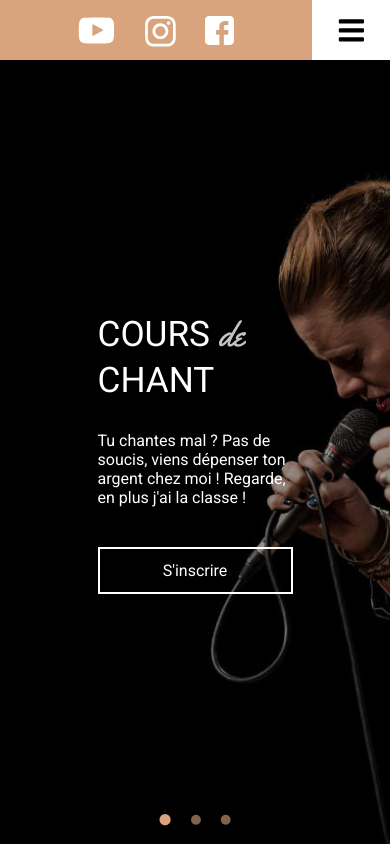
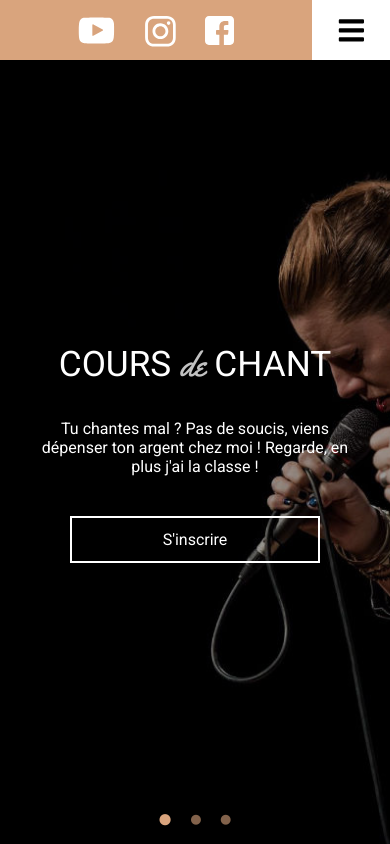
Before and after one commit to Cap0n3/VoiceUp, a React (Create React App) app: page / in a window 390 px wide. Built offline with nearby package versions, Linux system fonts and the light colour scheme.

Commit message:
Refactored css from slider

```diff
--- a/src/components/Header/Header.js
+++ b/src/components/Header/Header.js
@@ -1,19 +1,30 @@
-import React from "react";
-import { HeaderContainer, SlideImg, SlideOverlay, BoxWrapper, TextBox } from "./Header.style";
+import React, { useEffect, useState } from "react";
+import { HeaderContainer, SlideImg, SlideOverlay, BoxWrapper, TextBox, Title, Description } from "./Header.style";
 import FooPic from "../../assets/headers/Header_Tania1.jpg";
 
 function Header() {
+    const [isActive, setIsActive] = useState(false);
+
+    useEffect(() => {
+        const handler = () => {
+            setIsActive(true);
+        }
+        window.addEventListener("load", handler);
+        return () => {
+            window.removeEventListener("load", handler);
+        }
+    }, [])
+
     return (
         <HeaderContainer>
             <SlideImg imageURL={FooPic}>
-                <SlideOverlay>
-                    <BoxWrapper>
+                <SlideOverlay></SlideOverlay>
+                    <BoxWrapper className={isActive ? "active" : ""} transitionTime={500}>
                         <TextBox>
-                            <h1>This is a title</h1>
-                            <p>Hello, I'm a text ! I'm so happy to be here with you !</p>
+                            <Title>This is a title</Title>
+                            <Description>Hello, I'm a text ! I'm so happy to be here with you !</Description>
                         </TextBox>
                     </BoxWrapper>
-                </SlideOverlay>
             </SlideImg>
         </HeaderContainer>
     );
--- a/src/components/Header/Header.style.js
+++ b/src/components/Header/Header.style.js
@@ -20,6 +20,11 @@ export const SlideImg = styled.div`
     background-position: 50% 20%;
     background-repeat: no-repeat;
     background-size: 100%;
+
+    @media only screen and (max-width: 1024px) {
+        background-position: 65% 20%;
+        background-size: cover;
+    }
 `;
 
 export const SlideOverlay = styled.div`
@@ -31,14 +36,23 @@ export const SlideOverlay = styled.div`
 `;
 
 export const BoxWrapper = styled.div`
+    display: flex;
+    align-items: center;
     width: 45%;
     position: absolute;
     top: 0;
-    display: flex;
-    align-items: center;
-    left: 15%;
+    margin-left: auto;
+    margin-right: auto;
+    left: 0;
+    right: 0;
+    z-index: 900;
+    opacity: 0;
+    height: 0;
+    transition: ${({transitionTime}) => {
+        const duration = transitionTime;
+        return `opacity ${duration}ms ease, height ${duration}ms ease`
+    }};
     ${DEBUG ? "border: 1px solid pink;" : ""}
-    z-index: 500;
 
     &.active {
         opacity: 1;
@@ -59,32 +73,38 @@ export const BoxWrapper = styled.div`
         }};
     }
 
-    /* @media only screen and (max-width: 1024px) {
-        left: 25%;
-        width: ${({headerWidth}) => (
-            headerWidth ? `${(headerWidth / 2)}px` : "50px"
-        )};
-    } */
+    @media only screen and (max-width: 1024px) {
+        width: 80%;
+    }
 `;
 
 export const TextBox = styled.div`
+    display: flex;
+    flex-direction: column;
+    align-items: center;
+    justify-content: center;
     width: 100%;
     overflow-x: visible;
     overflow-wrap: break-word;
+    ${DEBUG ? "border: 1px solid yellow;" : ""}
+`;
 
-    & > h1 {
+export const Title = styled.h1`
     color: ${VoiceUpColors.white};
     font-size: 4em;
     text-transform: uppercase;
     font-weight: normal;
     margin-bottom: 30px;
+    ${DEBUG ? "background: lightgreen;" : ""}
 
     @media only screen and (max-width: 1024px) {
         font-size: 2.2em;
     }
-    }
+`;
 
-    & > p {
+export const Description = styled.p`
+    text-align: center;
     color: ${VoiceUpColors.white};
-    }
+
+    ${DEBUG ? "background: cyan;" : ""}
 `;
--- a/src/components/ImageSlider/ImageSlider.js
+++ b/src/components/ImageSlider/ImageSlider.js
@@ -76,7 +76,7 @@ const ImageSlider = ({slides, transitionTime}) => {
             <Slide imageURL={slides[currentIndex].url} className={isActive ? "active" : "inactive"} title={slides[currentIndex].imgTitle} transitionTime={transitionTime}>
                 {(windowSize.innerWidth <= 960) ? <SlideOverlay></SlideOverlay> : ""}
             </Slide>
-            <BoxWrapper className={isActive ? "active" : "inactive"} transitionTime={transitionTime} headerWidth={windowSize.innerWidth ? windowSize.innerWidth : null}>
+            <BoxWrapper className={isActive ? "active" : "inactive"} transitionTime={transitionTime}>
                 <TextBox>
                     <h1>{(language === "FR") ? slides[currentIndex].titleFR : slides[currentIndex].titleEN}</h1>
                     <p style={{marginBottom: "40px"}}>{(language === "FR") ? slides[currentIndex].descriptionFR : slides[currentIndex].descriptionEN}</p>
--- a/src/components/ImageSlider/ImageSlider.style.js
+++ b/src/components/ImageSlider/ImageSlider.style.js
@@ -80,14 +80,22 @@ export const BoxWrapper = styled.div`
     }
 
     @media only screen and (max-width: 1024px) {
-        left: 25%;
+        /* left: 25%;
         width: ${({headerWidth}) => (
             headerWidth ? `${(headerWidth / 2)}px` : "50px"
-        )};
+        )}; */
+        width: 80%;
+        margin-left: auto;
+        margin-right: auto;
+        left: 0;
+        right: 0;
     }
 `;
 
 export const TextBox = styled.div`
+    display: flex;
+    flex-direction: column;
+    justify-content: center;
     width: 100%;
     overflow-x: visible;
     overflow-wrap: break-word;
@@ -98,14 +106,25 @@ export const TextBox = styled.div`
         text-transform: uppercase;
         font-weight: normal;
         margin-bottom: 30px;
-
-        @media only screen and (max-width: 1024px) {
-            font-size: 2.2em;
-        }
+        ${DEBUG ? "background: lightgreen;" : ""}
     }
 
     & > p {
         color: ${VoiceUpColors.white};
+        ${DEBUG ? "background: cyan;" : ""}
+    }
+
+    @media only screen and (max-width: 1024px) {
+        align-items: center;
+
+        & > h1 {
+            text-align: center;
+            font-size: 2.2em;
+        }
+
+        & > p {
+            text-align: center;
+        }
     }
 `;
 
--- a/src/globalStyle.js
+++ b/src/globalStyle.js
@@ -76,6 +76,7 @@ export const BaseContainer = styled.section`
 export const OutlineBtn = styled.button`
     white-space: nowrap;
     padding: 12px 60px;
+    max-width: 250px;
     color: ${VoiceUpColors.white};
     font-size: 16px;
     outline: none;
```
Lines whose indentation alone changed are shown as unchanged.
